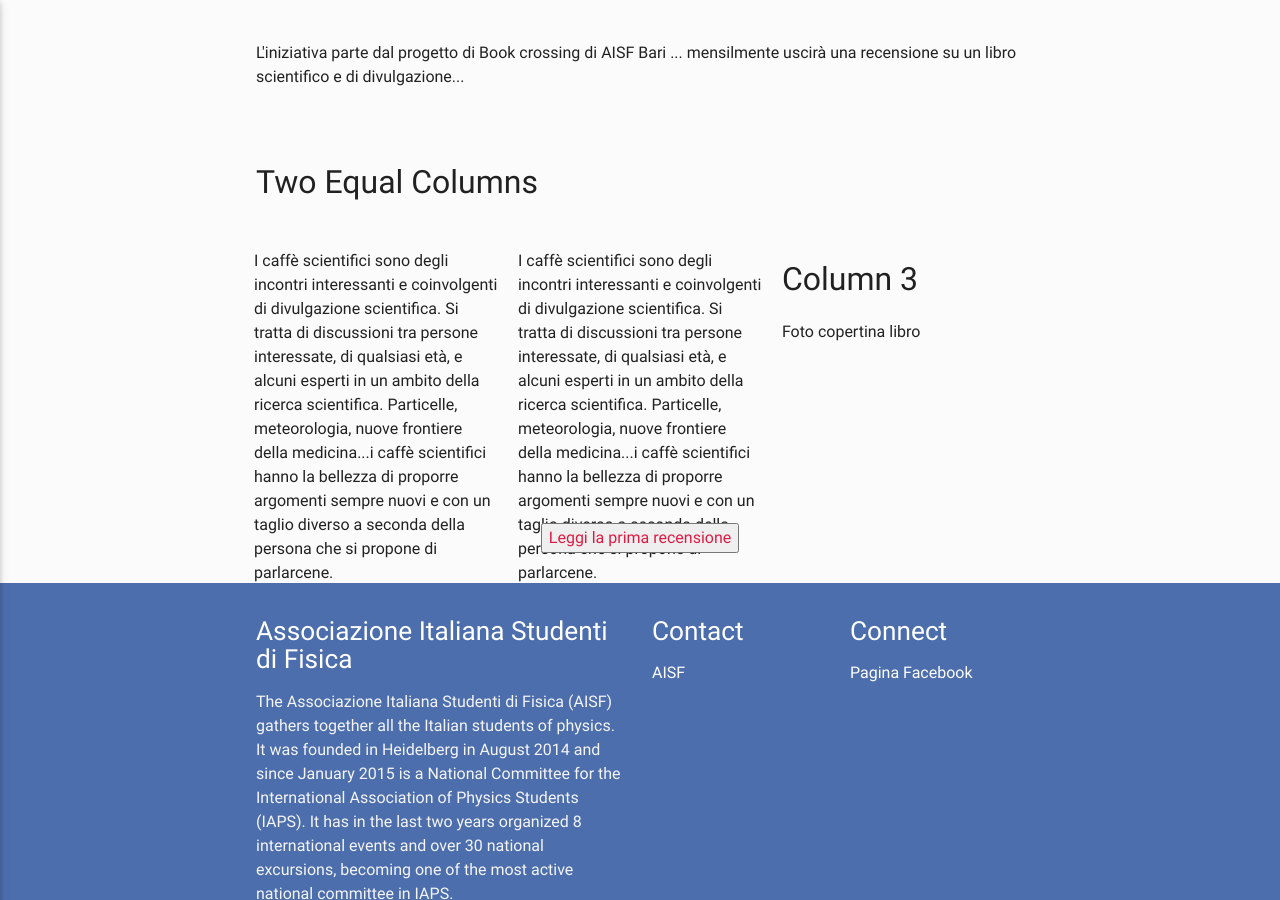
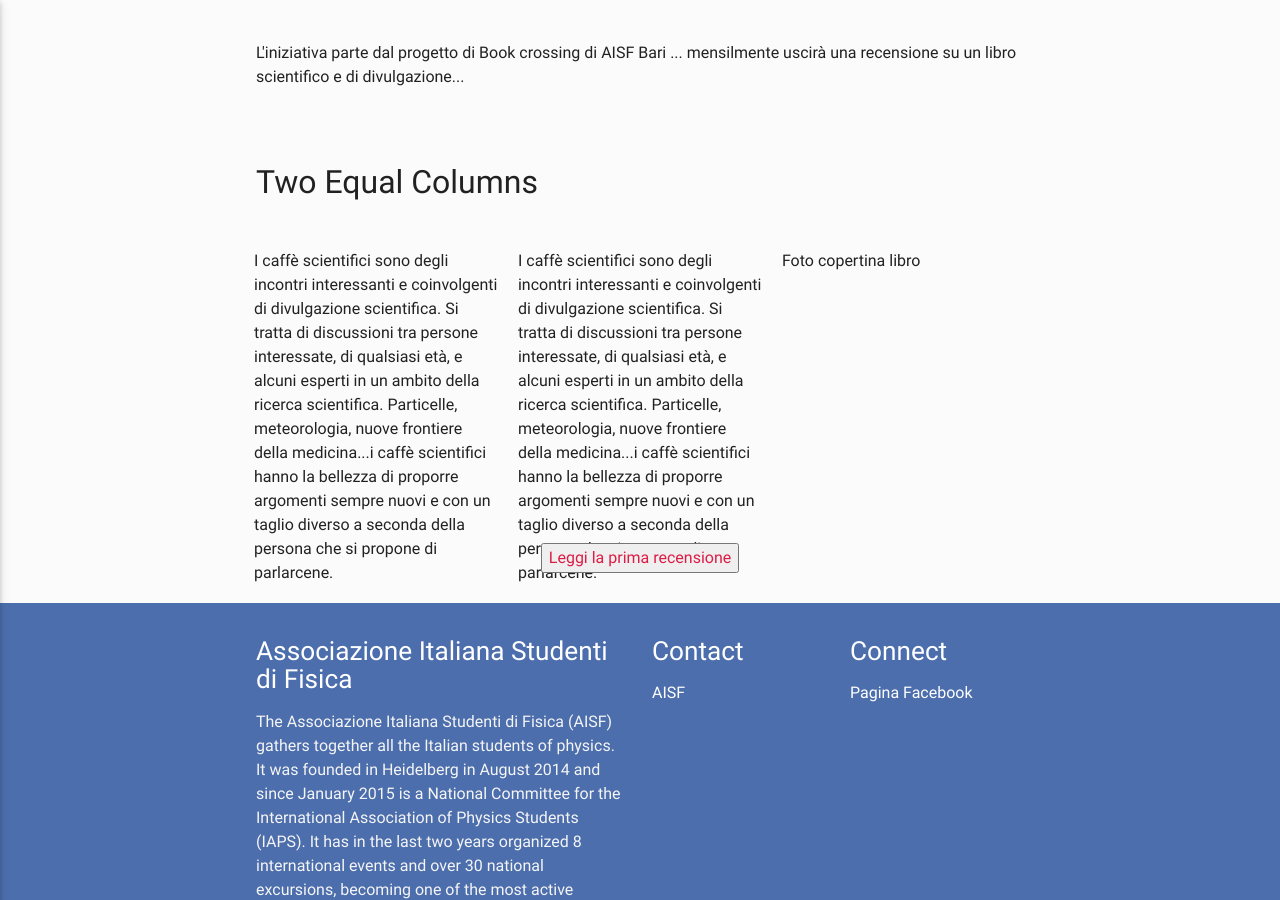
Before and after one commit to ai-sf/aisf_perugia, a Jekyll site: the page built from Rubrica.html, in a window 1280 px wide and 900 px high, scrolled down 555 px. Built offline with Jekyll 4.4.1, drawn with Linux system fonts in a browser that asks for light colours; nearby versions of some CDN libraries.

Commit message:
Update Rubrica.html

```diff
--- a/Rubrica.html
+++ b/Rubrica.html
@@ -75,13 +75,10 @@
   </div>
 
   <div class="column">
-  <h2>Column 3</h2>
   <p>Foto copertina libro</p>
 </div>
 
-
-
-
+</div>
 
 
 
```
